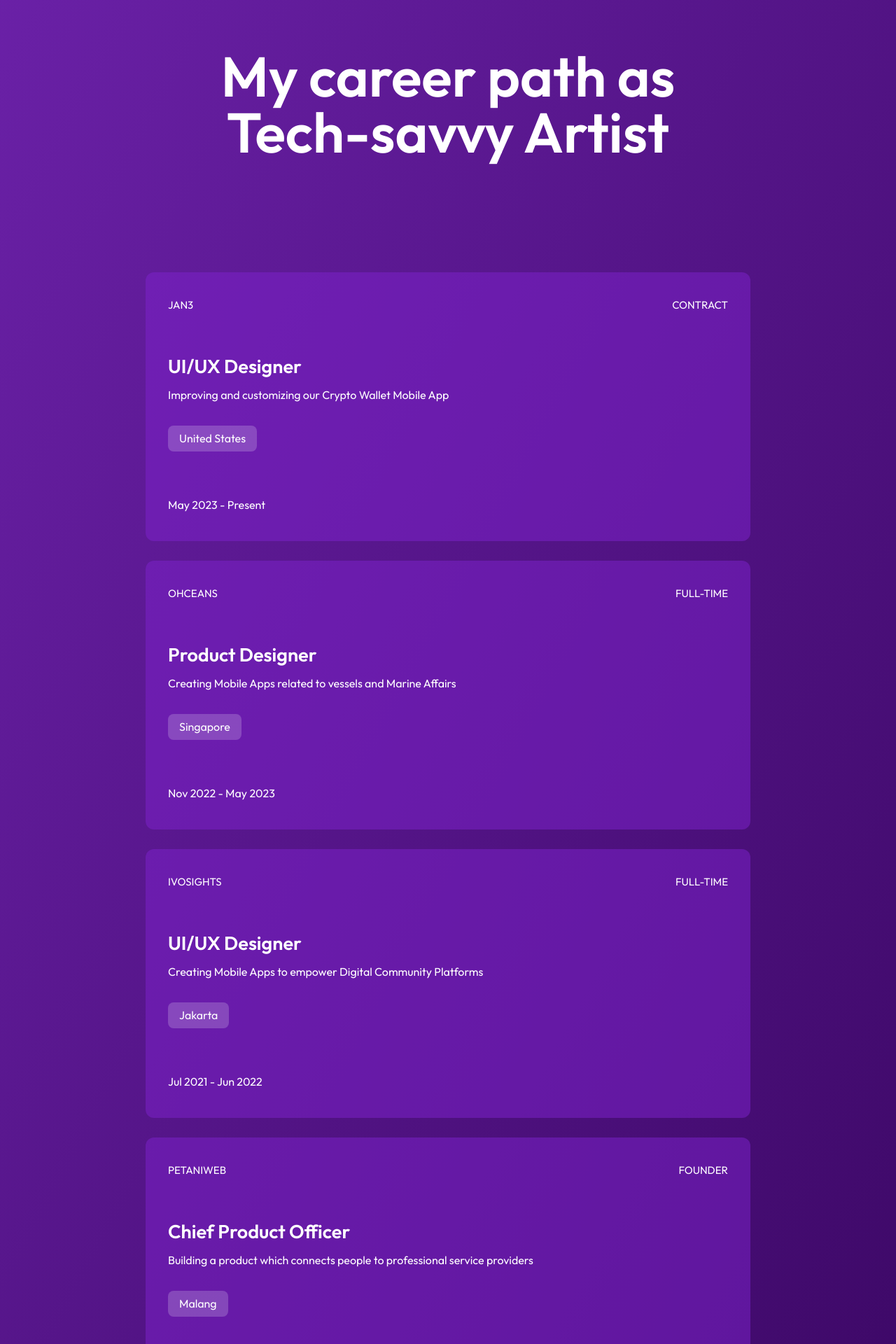
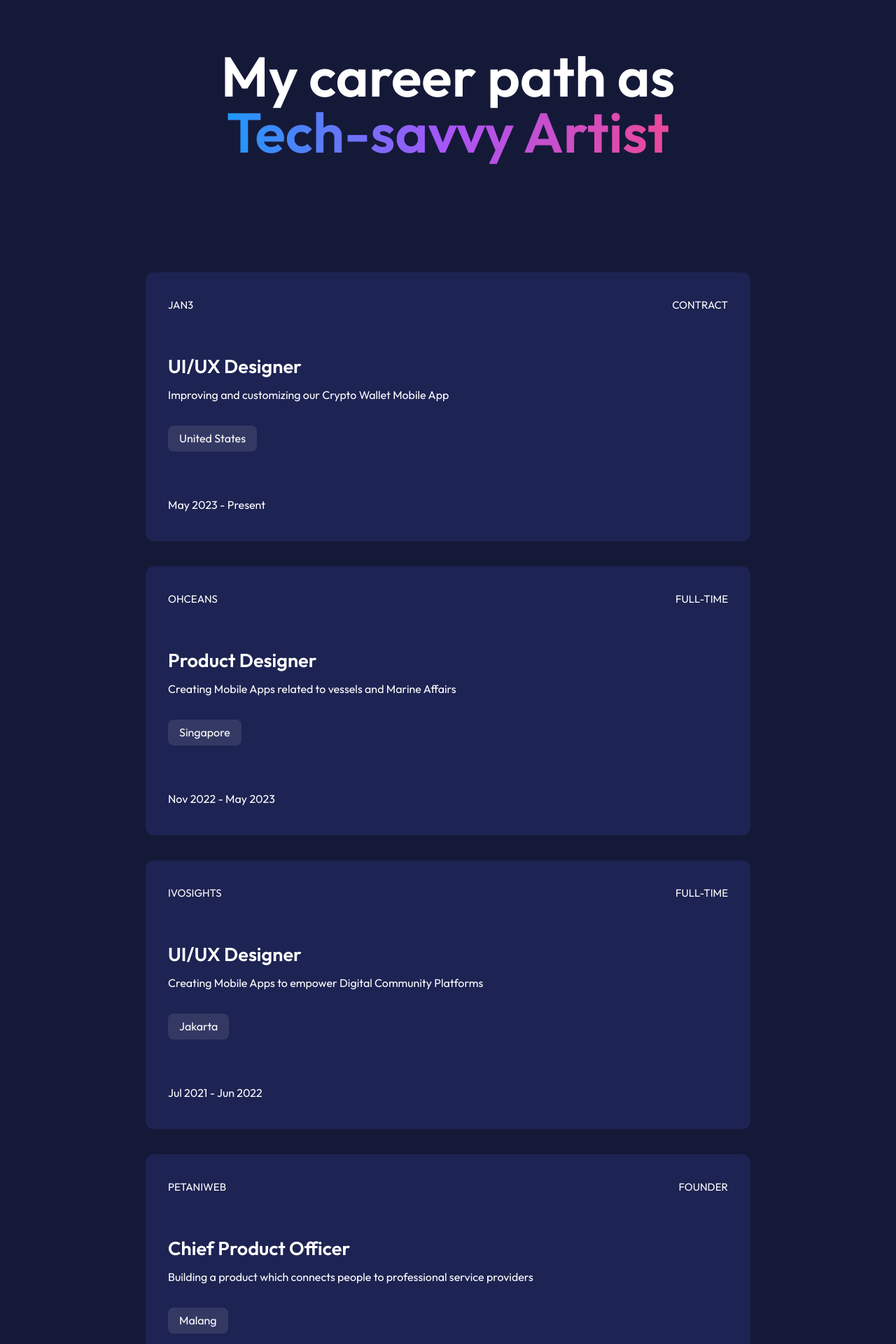
Before and after one commit to alif-firdaus/Passionate-React, a React (Create React App) app: page / in a window 1280 px wide. Shown: the part 4020-5940 px from the top of the page at 70% size. Built offline with nearby package versions, Linux system fonts and the light colour scheme.

Commit message:
Experience Section bg-color : updated

```diff
--- a/src/Pages/Experience.jsx
+++ b/src/Pages/Experience.jsx
@@ -5,18 +5,21 @@ const Experience = () => {
 	return (
 		<div
 			id="experience"
-			className="relative w-full h-auto pt-32 pb-40 lg:pt-44 lg:pb-64 bg-gradient-to-br from-purple-800 to-purple-950 px-sectionpxsm lg:px-sectionpxlg"
+			className="relative w-full h-auto pt-32 pb-40 lg:pt-44 lg:pb-64 dark:bg-darksecondary bg-softblue px-sectionpxsm lg:px-sectionpxlg"
 		>
 			{/* Experience Title */}
-			<h1 className="text-5xl font-semibold text-center text-white md:text-6xl lg:text-[80px]">
-				My career path as Tech-savvy Artist
+			<h1 className="text-5xl font-semibold text-center dark:text-white text-black md:text-6xl lg:text-[80px]">
+				My career path as{" "}
+				<span className="text-transparent bg-gradient-to-r dark:from-darkprimary from-lightprimary dark:via-purple-500 dark:to-pink-500 via-purple-500 to-pink-500 bg-clip-text">
+					Tech-savvy Artist
+				</span>{" "}
 			</h1>
 
 			{/* Experience 1 */}
-			<div className="w-full px-8 pb-10 mt-20 text-white bg-purple-700 bg-opacity-50 pt-9 rounded-xl lg:mt-40">
+			<div className="w-full px-8 pb-10 mt-20 text-black bg-white dark:text-white dark:bg-darktertiary pt-9 rounded-xl lg:mt-40 shadow-slate-200 dark:shadow-none">
 				<div className="flex items-center justify-between">
-					<p className="text-white text-[15px]">JAN3</p>
-					<p className="text-white text-[15px]">CONTRACT</p>
+					<p className="text-[15px]">JAN3</p>
+					<p className="text-[15px]">CONTRACT</p>
 				</div>
 				<h1 className="mt-14 text-[27px] font-semibold">
 					UI/UX Designer
@@ -24,17 +27,17 @@ const Experience = () => {
 				<h1 className="mt-2 text-md">
 					Improving and customizing our Crypto Wallet Mobile App
 				</h1>
-				<div className="px-4 pt-[6px] pb-[7px] bg-slate-50 bg-opacity-20 mt-8 rounded-lg w-fit h-fit">
-					<p className="text-white text-md">United States</p>
+				<div className="px-4 pt-[6px] pb-[7px] dark:bg-slate-50 dark:bg-opacity-10 bg-lightbg mt-8 rounded-lg w-fit h-fit">
+					<p className="text-md">United States</p>
 				</div>
 				<p className="mt-16 text-[16px]">May 2023 - Present</p>
 			</div>
 
 			{/* Experience 2 */}
-			<div className="w-full px-8 pb-10 text-white bg-purple-700 bg-opacity-50 pt-9 rounded-xl mt-7">
+			<div className="w-full px-8 pb-10 text-black bg-white mt-7 dark:text-white dark:bg-darktertiary pt-9 rounded-xl lg:mt-9 shadow-slate-200 dark:shadow-none">
 				<div className="flex items-center justify-between">
-					<p className="text-white text-[15px]">OHCEANS</p>
-					<p className="text-white text-[15px]">FULL-TIME</p>
+					<p className="text-[15px]">OHCEANS</p>
+					<p className="text-[15px]">FULL-TIME</p>
 				</div>
 				<h1 className="mt-14 text-[27px] font-semibold">
 					Product Designer
@@ -42,17 +45,17 @@ const Experience = () => {
 				<h1 className="mt-2 text-md">
 					Creating Mobile Apps related to vessels and Marine Affairs
 				</h1>
-				<div className="px-4 pt-[6px] pb-[7px] bg-slate-50 bg-opacity-20 mt-8 rounded-lg w-fit h-fit">
-					<p className="text-white text-md">Singapore</p>
+				<div className="px-4 pt-[6px] pb-[7px] dark:bg-slate-50 dark:bg-opacity-10 bg-lightbg mt-8 rounded-lg w-fit h-fit">
+					<p className="text-md">Singapore</p>
 				</div>
 				<p className="mt-16 text-[16px]">Nov 2022 - May 2023</p>
 			</div>
 
 			{/* Experience 3 */}
-			<div className="w-full px-8 pb-10 text-white bg-purple-700 bg-opacity-50 pt-9 rounded-xl mt-7">
+			<div className="w-full px-8 pb-10 text-black bg-white mt-7 dark:text-white dark:bg-darktertiary pt-9 rounded-xl lg:mt-9 shadow-slate-200 dark:shadow-none">
 				<div className="flex items-center justify-between">
-					<p className="text-white text-[15px]">IVOSIGHTS</p>
-					<p className="text-white text-[15px]">FULL-TIME</p>
+					<p className="text-[15px]">IVOSIGHTS</p>
+					<p className="text-[15px]">FULL-TIME</p>
 				</div>
 				<h1 className="mt-14 text-[27px] font-semibold">
 					UI/UX Designer
@@ -60,17 +63,17 @@ const Experience = () => {
 				<h1 className="mt-2 text-md">
 					Creating Mobile Apps to empower Digital Community Platforms
 				</h1>
-				<div className="px-4 pt-[6px] pb-[7px] bg-slate-50 bg-opacity-20 mt-8 rounded-lg w-fit h-fit">
-					<p className="text-white text-md">Jakarta</p>
+				<div className="px-4 pt-[6px] pb-[7px] dark:bg-slate-50 dark:bg-opacity-10 bg-lightbg mt-8 rounded-lg w-fit h-fit">
+					<p className="text-md">Jakarta</p>
 				</div>
 				<p className="mt-16 text-[16px]">Jul 2021 - Jun 2022</p>
 			</div>
 
 			{/* Experience 4 */}
-			<div className="w-full px-8 pb-10 text-white bg-purple-700 bg-opacity-50 pt-9 rounded-xl mt-7">
+			<div className="w-full px-8 pb-10 text-black bg-white mt-7 dark:text-white dark:bg-darktertiary pt-9 rounded-xl lg:mt-9 shadow-slate-200 dark:shadow-none">
 				<div className="flex items-center justify-between">
-					<p className="text-white text-[15px]">PETANIWEB</p>
-					<p className="text-white text-[15px]">FOUNDER</p>
+					<p className="text-[15px]">PETANIWEB</p>
+					<p className="text-[15px]">FOUNDER</p>
 				</div>
 				<h1 className="mt-14 text-[27px] font-semibold">
 					Chief Product Officer
@@ -79,8 +82,8 @@ const Experience = () => {
 					Building a product which connects people to professional
 					service providers
 				</h1>
-				<div className="px-4 pt-[6px] pb-[7px] bg-slate-50 bg-opacity-20 mt-8 rounded-lg w-fit h-fit">
-					<p className="text-white text-md">Malang</p>
+				<div className="px-4 pt-[6px] pb-[7px] dark:bg-slate-50 dark:bg-opacity-10 bg-lightbg mt-8 rounded-lg w-fit h-fit">
+					<p className="text-md">Malang</p>
 				</div>
 				<p className="mt-16 text-[16px]">Jul 2020 - Present</p>
 			</div>
```
